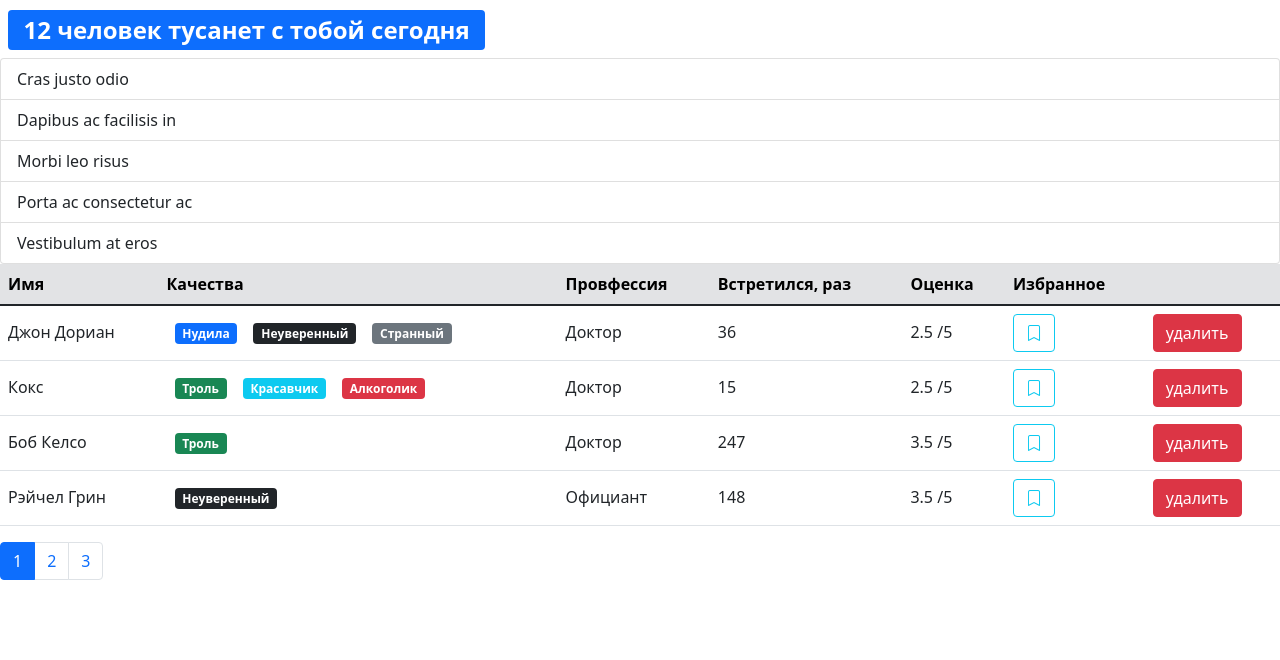
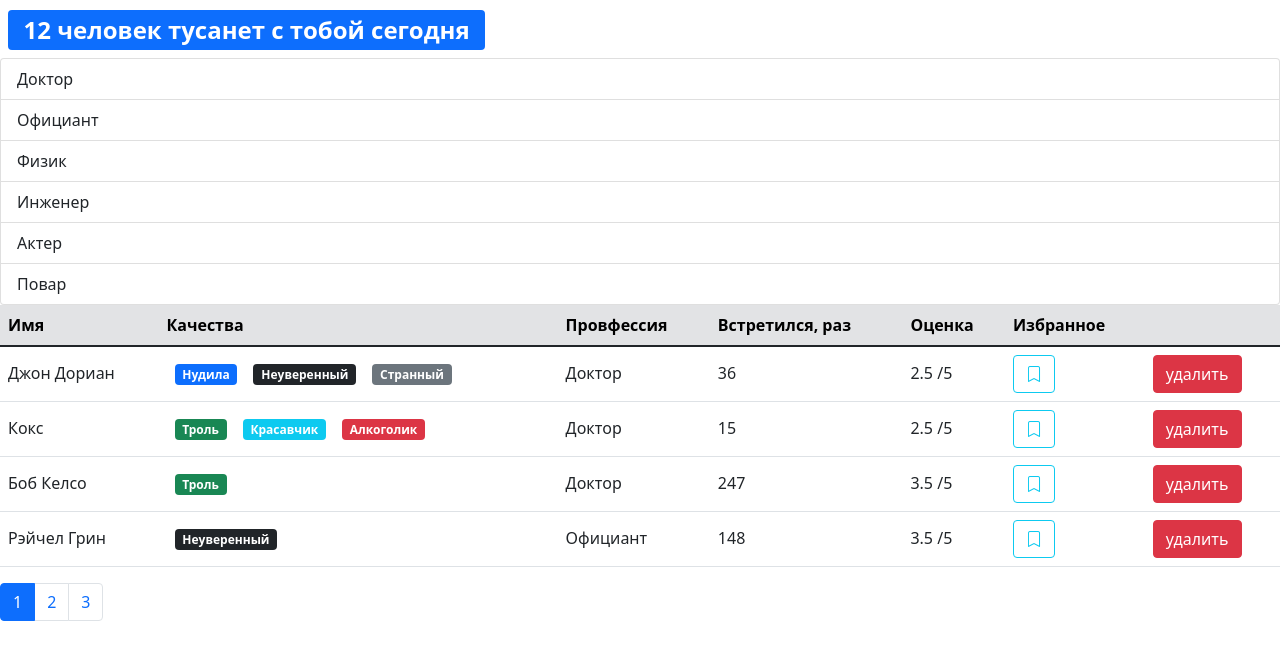
Before and after one commit to KeepGen/fast-dating-project, a React (Create React App) app: page / in a window 1280 px wide. Shown: the top 660 px of the page. Built offline with nearby package versions, Linux system fonts and the light colour scheme.

Commit message:
feat: Display elements

```diff
--- a/src/components/groupList.jsx
+++ b/src/components/groupList.jsx
@@ -1,15 +1,19 @@
 import React from "react";
+import PropTypes from "prop-types";
 
-const GroupList = () => {
+const GroupList = ({ items, valueProperty, contentProperty }) => {
+    console.log(items);
     return (
         <ul className="list-group">
-            <li className="list-group-item">Cras justo odio</li>
-            <li className="list-group-item">Dapibus ac facilisis in</li>
-            <li className="list-group-item">Morbi leo risus</li>
-            <li className="list-group-item">Porta ac consectetur ac</li>
-            <li className="list-group-item">Vestibulum at eros</li>
+            {Object.keys(items).map(item => <li key={items[item][valueProperty]} className="list-group-item">{items[item][contentProperty]}</li>)}
         </ul>
     );
 };
 
+GroupList.propTypes = {
+    items: PropTypes.object.isRequired,
+    valueProperty: PropTypes.string.isRequired,
+    contentProperty: PropTypes.string.isRequired
+};
+
 export default GroupList;
--- a/src/components/users.jsx
+++ b/src/components/users.jsx
@@ -28,7 +28,8 @@ const Users = ({ users: allUsers, ...rest }) => {
 
     return (
         <>
-            <GroupList items={ professions } onItemSelect={handleProfessionSelect} />
+            {professions && <GroupList items={ professions } onItemSelect={handleProfessionSelect} valueProperty="_id" contentProperty="name" />}
+
             {count > 0 && (
                 <table className="table table-hover">
                     <thead>
```
